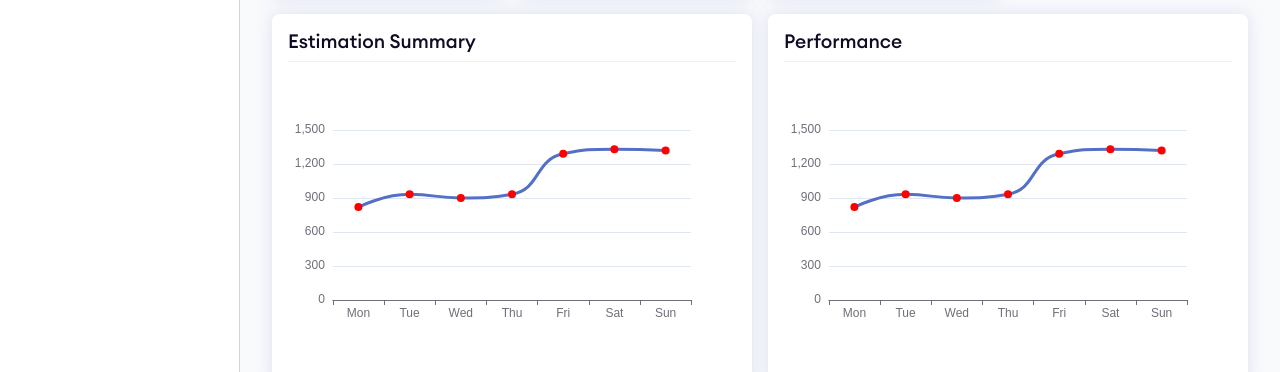
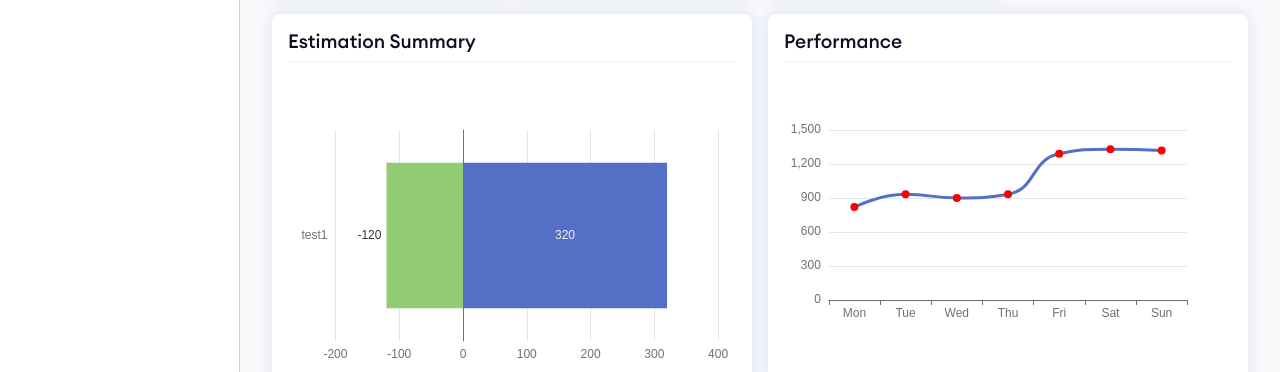
Before and after one commit to MUHSIN22/work-progress-dashboard, a React (Vite) app: page /individual/1 in a window 1280 px wide. Shown: the part 428-800 px from the top of the page. Built offline with nearby package versions, Linux system fonts and the light colour scheme; no server answers.

Commit message:
Estimation summary done

```diff
--- a/src/components/Cards/EstimationSummaryCard/EstimationSummaryCard.jsx
+++ b/src/components/Cards/EstimationSummaryCard/EstimationSummaryCard.jsx
@@ -3,13 +3,102 @@ import CardPrimary from '../CardPrimary/CardPrimary'
 import CustomTable from '../../Table/CustomTable'
 import BarchartWithNegativeValue from '../../Graphs/BarchartWithNegativeValue/BarchartWithNegativeValue'
 
-const data = []
+const formatEstimationSummary = (data) => {
+    let underest = []
+    let overest = []
+    let sprints = []
+    if(data != undefined  && data?.data?.EstimationSummary){
+        const estData = data?.data?.EstimationSummary
+        console.log("est: ", data?.data?.EstimationSummary)
+
+        // console.log("over est")
+        estData?.overestimate.forEach(item => {
+            sprints.push(item.sprintName)
+            overest.push(item.deviation)
+        })
+
+        // console.log("under est")
+        estData?.underestimate.forEach(item => {
+            // console.log(item)
+            let value = 0 - item.deviation
+            underest.push(value.toFixed(2));
+        })
+
+        return {sprints, underest, overest};
+    }else{
+        return null
+    }
+
+}
 
 
-export default function EstimationSummaryCard() {
-  return (
-    <CardPrimary heading={"Estimation Summary"}>
-        <BarchartWithNegativeValue data={data} />
-    </CardPrimary>
-  )
+export default function EstimationSummaryCard({data}) {
+
+        const formattedData = formatEstimationSummary(data)
+        console.log({formattedData})
+
+        const options = {
+            tooltip: {
+              trigger: 'axis',
+              axisPointer: {
+                type: 'shadow'
+              }
+            },
+            legend: {
+              data: ['Under Estimate', 'Over Estimate']
+            },
+            grid: {
+              left: '3%',
+              right: '4%',
+              bottom: '3%',
+              containLabel: true
+            },
+            xAxis: [
+              {
+                type: 'value'
+              }
+            ],
+            yAxis: [
+              {
+                type: 'category',
+                axisTick: {
+                  show: false
+                },
+                data: formattedData != null ? formattedData.sprints : ["test1"]
+              }
+            ],
+            series: [
+                {
+                  name: 'Over estimate',
+                  type: 'bar',
+                  stack: 'Total',
+                  label: {
+                    show: true
+                  },
+                  emphasis: {
+                    focus: 'series'
+                  },
+                  data:  formattedData != null ? formattedData.overest :  [320]
+                },
+                {
+                  name: 'Under estimate',
+                  type: 'bar',
+                  stack: 'Total',
+                  label: {
+                    show: true,
+                    position: 'left'
+                  },
+                  emphasis: {
+                    focus: 'series'
+                  },
+                  data: formattedData != null ? formattedData.underest : [-120]
+                }
+              ]
+        };
+
+    return (
+        <CardPrimary heading={"Estimation Summary"}>
+            <BarchartWithNegativeValue options={options} />
+        </CardPrimary>
+    )
 }
--- a/src/components/Graphs/BarchartWithNegativeValue/BarchartWithNegativeValue.jsx
+++ b/src/components/Graphs/BarchartWithNegativeValue/BarchartWithNegativeValue.jsx
@@ -1,36 +1,11 @@
 import React from 'react'
 import ReactECharts from 'echarts-for-react'
 
-export default function BarchartWithNegativeValue({data=[], seriesName=''}) {
-const option = {
-    xAxis: {
-      type: 'category',
-      data: ['Mon', 'Tue', 'Wed', 'Thu', 'Fri', 'Sat', 'Sun']
-    },
-    yAxis: {
-      type: 'value'
-    },
-    tooltip: {
-      show: true
-    },
-    series: [
-      {
-        data: [820, 932, 901, 934, 1290, 1330, 1320],
-        type: 'line',
-        smooth: true,
-        symbol: '',
-        symbolSize: '8',
-        itemStyle: {
-          color: 'red'
-        },
-        lineStyle: {
-          color: '#5470C6',
-          width: 3
-        },
-      }
-    ]
-  };
-  return (
-    <ReactECharts option={option} opts={{theme: {textStyle: {fontFamily: 'Euclid'}}}} />
+export default function BarchartWithNegativeValue({options}) {
+
+
+
+    return (
+    <ReactECharts option={options} opts={{theme: {textStyle: {fontFamily: 'Euclid'}}}} />
   )
 }
--- a/src/pages/Individual/Individual.jsx
+++ b/src/pages/Individual/Individual.jsx
@@ -15,9 +15,11 @@ import EstimationSummaryCard from '../../components/Cards/EstimationSummaryCard/
 export default function Individual() {
   const {id} = useParams();
   const [url, setUrl] = useState(`userdashboard/get?projectKey=${usersNames[id]}&userid=${id}`)
+  console.log({url})
   const [filter,setFilter] = useState(null)
 
   const {data,loading,error} = useFetch(url)
+  console.log({data})
 
   useEffect(() => {
     if(filter){
@@ -26,9 +28,10 @@ export default function Individual() {
   },[filter])
 
   useEffect(() => {
-
     setUrl(`userdashboard/get?projectKey=${usersNames[id]}&userid=${id}`)
   },[id])
+
+
 
   return (
     <VStack gap='1rem' w='100%'>
@@ -60,7 +63,7 @@ export default function Individual() {
           </Grid>
 
           <Grid templateColumns='repeat(2,1fr)' gap='1rem' w='100%'>
-            <EstimationSummaryCard/>
+            <EstimationSummaryCard data={data}/>
             <PerformanceCard />
           </Grid>
 
```
